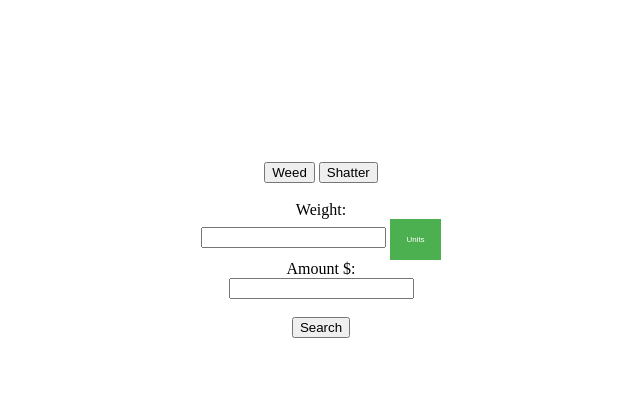
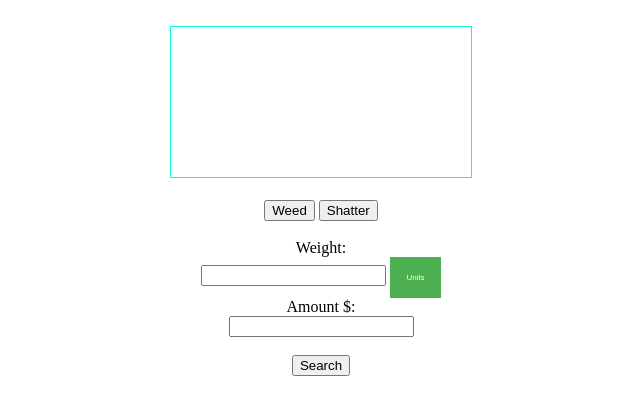
Before and after one commit to CosmicBee/Calculator-CosmicBee, a plain HTML site: page index.html in a window 1280 px wide. Shown: the whole page, without its empty margins (319-959 px from the left). Drawn offline with Linux system fonts and the light colour scheme.

Commit message:
border
canvas border and some spaces for styling

```diff
--- a/index.html
+++ b/index.html
@@ -8,8 +8,9 @@
     <title>How Much? - Weed Calculator</title>
   </head>
   <body>
-    <canvas></canvas>
     <br />
+    <canvas style="border: 1px solid #0efad3"></canvas>
+    <br /><br />
     <button id="weed">Weed</button>
     <button id="shatter">Shatter</button>
     <br />
```
